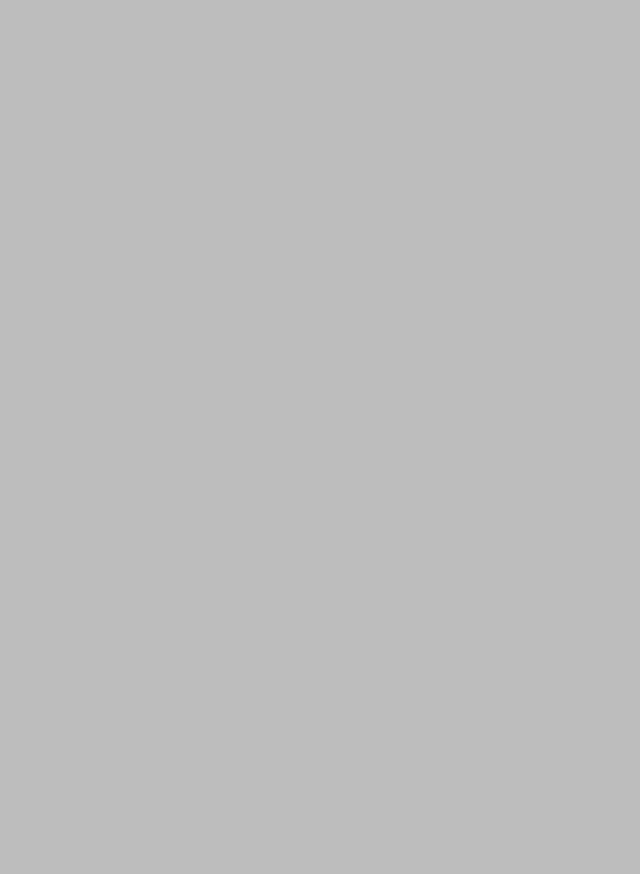
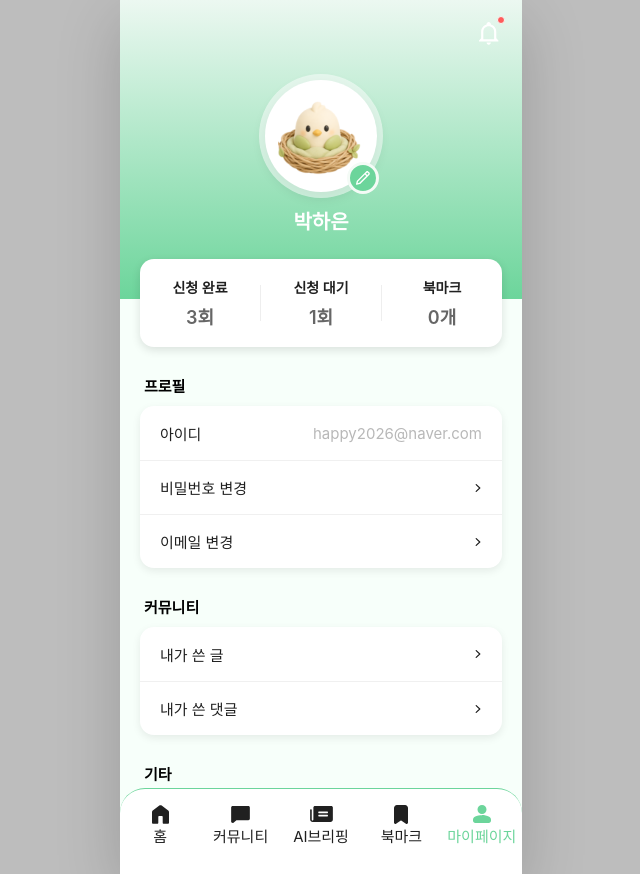
Before and after one commit to DWLLCH/DWLLCH_FE, a React (Create React App) app: page /mypage in a window 1280 px wide. Before the commit this address had no page. Shown: the whole page, without its empty margins (319-959 px from the left). Before the commit the page ends 800 px from the top, so only its background shows below. Built offline with nearby package versions, Linux system fonts and the light colour scheme; a web font is replaced by a local one.

Commit message:
feat: 마이페이지 화면 구현

```diff
--- a/public/index.html
+++ b/public/index.html
@@ -15,6 +15,7 @@
       user's mobile device or desktop. See https://developers.google.com/web/fundamentals/web-app-manifest/
     -->
     <link rel="manifest" href="%PUBLIC_URL%/manifest.json" />
+    <link rel="preconnect" href="https://cdn.jsdelivr.net" crossorigin />
     <link
       rel="stylesheet"
       as="style"
--- a/src/App.jsx
+++ b/src/App.jsx
@@ -33,6 +33,7 @@ import MyInfoEdit from './pages/MyInfoEdit';
 import Bookmark from './pages/Bookmark';
 import Briefing from './pages/Briefing';
 import BriefingDetail from './pages/BriefingDetail';
+import MyPage from './pages/MyPage';
 
 function App() {
   return (
@@ -57,6 +58,7 @@ function App() {
             <Route path="/bookmark" element={<Bookmark />} />
             <Route path="/ai-briefing" element={<Briefing />} />
             <Route path="/ai-briefing/:sectionId/:cardId" element={<BriefingDetail />} />
+            <Route path="/mypage" element={<MyPage />} />
             <Route element={<MyInfoProvider />}>
               <Route path="/my-info" element={<MyInfoView />} />
               <Route path="/my-info/edit" element={<MyInfoEdit />} />
--- /dev/null
+++ b/src/components/SettingsRow.jsx
@@ -0,0 +1,18 @@
+import arrowBottom from '../assets/arrow_bottom.svg';
+import '../styles/SettingsRow.css';
+
+function SettingsRow({ label, value, chevron = false, onClick }) {
+  const Tag = onClick ? 'button' : 'div';
+
+  return (
+    <Tag type={onClick ? 'button' : undefined} className="settings-row" onClick={onClick}>
+      <span className="settings-row-label">{label}</span>
+      <span className="settings-row-right">
+        {value && <span className="settings-row-value">{value}</span>}
+        {chevron && <img src={arrowBottom} alt="" className="settings-row-chevron" />}
+      </span>
+    </Tag>
+  );
+}
+
+export default SettingsRow;
--- /dev/null
+++ b/src/constants/mypage.js
@@ -0,0 +1,10 @@
+export const APPLICATION_STATS = {
+  completed: 3,
+  pending: 1,
+};
+
+export const USER_EMAIL = 'happy2026@naver.com';
+
+export const APP_VERSION = '13.2.4';
+
+export const HAS_NEW_ALARM = true;
--- /dev/null
+++ b/src/pages/MyPage.jsx
@@ -0,0 +1,90 @@
+import { useNavigate } from 'react-router-dom';
+import birdLogo from '../assets/bird_logo.svg';
+import pencil from '../assets/pencil.svg';
+import alarm from '../assets/alarm.svg';
+import BottomNav from '../components/BottomNav';
+import SettingsRow from '../components/SettingsRow';
+import useBookmarks from '../hooks/useBookmarks';
+import { CURRENT_USER_NAME } from '../constants/home';
+import { APPLICATION_STATS, USER_EMAIL, APP_VERSION, HAS_NEW_ALARM } from '../constants/mypage';
+import '../styles/MyPage.css';
+
+function MyPage() {
+  const navigate = useNavigate();
+  const { bookmarkedIds } = useBookmarks();
+
+  return (
+    <div className="mypage">
+      <div className="mypage-scroll">
+        <div className="mypage-hero">
+          <button type="button" className="mypage-alarm-btn" aria-label="알림">
+            <img src={alarm} alt="" className="mypage-alarm-icon" />
+            {HAS_NEW_ALARM && <span className="mypage-alarm-dot" />}
+          </button>
+
+          <div className="mypage-avatar-wrap">
+            <div className="mypage-avatar-frame">
+              <img src={birdLogo} alt="" className="mypage-avatar-img" />
+            </div>
+            <button type="button" className="mypage-avatar-edit" aria-label="프로필 사진 변경">
+              <img src={pencil} alt="" />
+            </button>
+          </div>
+
+          <p className="mypage-name">{CURRENT_USER_NAME}</p>
+        </div>
+
+        <div className="mypage-stats">
+          <div className="mypage-stat">
+            <span className="mypage-stat-label">신청 완료</span>
+            <span className="mypage-stat-value">{APPLICATION_STATS.completed}회</span>
+          </div>
+          <span className="mypage-stat-divider" />
+          <div className="mypage-stat">
+            <span className="mypage-stat-label">신청 대기</span>
+            <span className="mypage-stat-value">{APPLICATION_STATS.pending}회</span>
+          </div>
+          <span className="mypage-stat-divider" />
+          <button
+            type="button"
+            className="mypage-stat mypage-stat--link"
+            onClick={() => navigate('/bookmark')}
+          >
+            <span className="mypage-stat-label">북마크</span>
+            <span className="mypage-stat-value">{bookmarkedIds.length}개</span>
+          </button>
+        </div>
+
+        <section className="mypage-section">
+          <h2 className="mypage-section-title">프로필</h2>
+          <div className="mypage-card">
+            <SettingsRow label="아이디" value={USER_EMAIL} />
+            <SettingsRow label="비밀번호 변경" chevron />
+            <SettingsRow label="이메일 변경" chevron />
+          </div>
+        </section>
+
+        <section className="mypage-section">
+          <h2 className="mypage-section-title">커뮤니티</h2>
+          <div className="mypage-card">
+            <SettingsRow label="내가 쓴 글" chevron />
+            <SettingsRow label="내가 쓴 댓글" chevron />
+          </div>
+        </section>
+
+        <section className="mypage-section mypage-section--last">
+          <h2 className="mypage-section-title">기타</h2>
+          <div className="mypage-card">
+            <SettingsRow label="문의하기" chevron />
+            <SettingsRow label="약관 및 정책" chevron />
+            <SettingsRow label="버전 정보" value={APP_VERSION} />
+          </div>
+        </section>
+      </div>
+
+      <BottomNav />
+    </div>
+  );
+}
+
+export default MyPage;
--- /dev/null
+++ b/src/styles/MyPage.css
@@ -0,0 +1,180 @@
+.mypage {
+  position: relative;
+  height: 100%;
+  background-color: #f7fffa;
+}
+
+.mypage-scroll {
+  position: absolute;
+  inset: 0;
+  bottom: 86px;
+  overflow-y: auto;
+  scrollbar-width: none;
+}
+
+.mypage-scroll::-webkit-scrollbar {
+  display: none;
+}
+
+/* 히어로 */
+.mypage-hero {
+  position: relative;
+  padding: 20px 20px 64px;
+  background: linear-gradient(180deg, #ecf8f1 0%, #6cd59b 100%);
+  text-align: center;
+}
+
+.mypage-alarm-btn {
+  position: absolute;
+  top: 20px;
+  right: 20px;
+  width: 26px;
+  height: 26px;
+  padding: 0;
+  border: none;
+  background: none;
+  cursor: pointer;
+}
+
+.mypage-alarm-icon {
+  display: block;
+  width: 20px;
+  height: 23px;
+  margin: 0 auto;
+}
+
+.mypage-alarm-dot {
+  position: absolute;
+  top: -4px;
+  right: -3px;
+  width: 8px;
+  height: 8px;
+  border-radius: 50%;
+  background-color: #ff5b5b;
+  border: 1.5px solid #f4fbf6;
+}
+
+.mypage-avatar-wrap {
+  position: relative;
+  width: 112px;
+  height: 112px;
+  margin: 60px auto 0;
+}
+
+.mypage-avatar-frame {
+  display: flex;
+  align-items: center;
+  justify-content: center;
+  width: 100%;
+  height: 100%;
+  border-radius: 50%;
+  background-color: #fff;
+  box-shadow:
+    0 0 0 6px rgba(255, 255, 255, 0.5),
+    0 4px 14px rgba(0, 0, 0, 0.12);
+  overflow: hidden;
+}
+
+.mypage-avatar-img {
+  width: 76%;
+  height: 76%;
+  object-fit: contain;
+}
+
+.mypage-avatar-edit {
+  position: absolute;
+  right: -2px;
+  bottom: -2px;
+  display: flex;
+  align-items: center;
+  justify-content: center;
+  width: 32px;
+  height: 32px;
+  padding: 0;
+  border: 3px solid #f4fbf6;
+  border-radius: 50%;
+  background-color: #6cd59b;
+  cursor: pointer;
+}
+
+.mypage-avatar-edit img {
+  width: 14px;
+  height: 14px;
+}
+
+.mypage-name {
+  margin: 14px 0 0;
+  font-size: 20px;
+  font-weight: 600;
+  color: #fff;
+}
+
+/* 활동 요약 */
+.mypage-stats {
+  position: relative;
+  z-index: 1;
+  display: flex;
+  align-items: center;
+  margin: -40px 20px 0;
+  padding: 18px 0;
+  border-radius: 14px;
+  background-color: #fff;
+  box-shadow: 0 3px 10px rgba(0, 0, 0, 0.12);
+}
+
+.mypage-stat {
+  display: flex;
+  flex: 1;
+  flex-direction: column;
+  align-items: center;
+  gap: 6px;
+  border: none;
+  background: none;
+  font-family: inherit;
+  cursor: default;
+}
+
+.mypage-stat--link {
+  cursor: pointer;
+}
+
+.mypage-stat-label {
+  font-size: 14px;
+  font-weight: 600;
+  color: #202020;
+}
+
+.mypage-stat-value {
+  font-size: 18px;
+  font-weight: 600;
+  color: #666;
+}
+
+.mypage-stat-divider {
+  width: 1px;
+  height: 36px;
+  background-color: #eee;
+}
+
+/* 섹션 */
+.mypage-section {
+  margin: 28px 20px 0;
+}
+
+.mypage-section--last {
+  margin-bottom: 28px;
+}
+
+.mypage-section-title {
+  margin: 0 0 10px 4px;
+  font-size: 15px;
+  font-weight: 600;
+  color: #000;
+}
+
+.mypage-card {
+  overflow: hidden;
+  border-radius: 14px;
+  background-color: #fff;
+  box-shadow: 0 3px 8px rgba(0, 0, 0, 0.08);
+}
--- /dev/null
+++ b/src/styles/SettingsRow.css
@@ -0,0 +1,44 @@
+.settings-row {
+  display: flex;
+  align-items: center;
+  justify-content: space-between;
+  gap: 12px;
+  width: 100%;
+  height: 54px;
+  padding: 0 20px;
+  border: none;
+  background: none;
+  font-family: inherit;
+  cursor: default;
+  text-align: left;
+}
+
+button.settings-row {
+  cursor: pointer;
+}
+
+.settings-row + .settings-row {
+  border-top: 1px solid #f0f0f0;
+}
+
+.settings-row-label {
+  font-size: 15px;
+  color: #202020;
+}
+
+.settings-row-right {
+  display: flex;
+  align-items: center;
+  gap: 8px;
+}
+
+.settings-row-value {
+  font-size: 15px;
+  color: #b8b8b8;
+}
+
+.settings-row-chevron {
+  width: 8px;
+  height: 14px;
+  transform: rotate(-90deg);
+}
```
Also changed, not shown: src/assets/alarm.svg (added).
